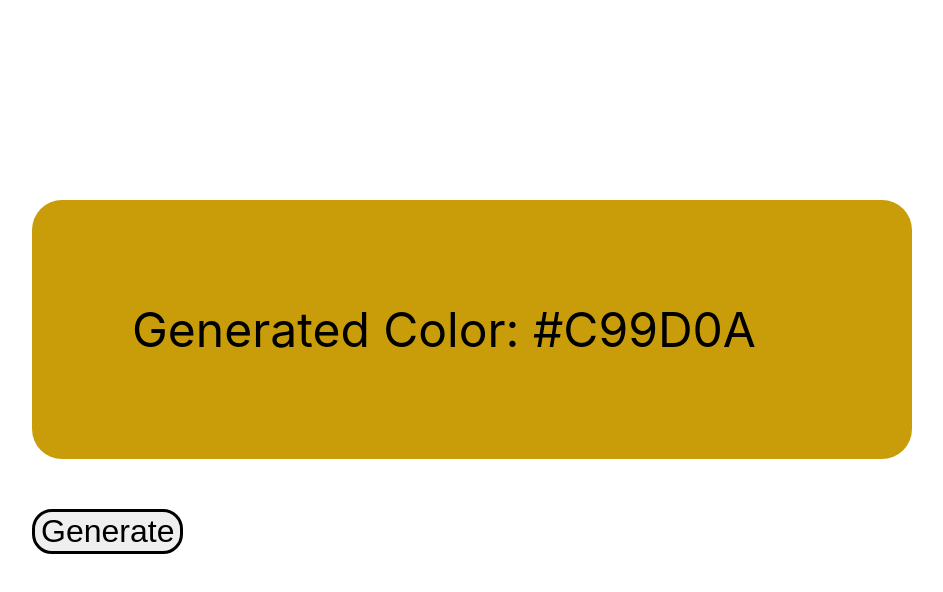
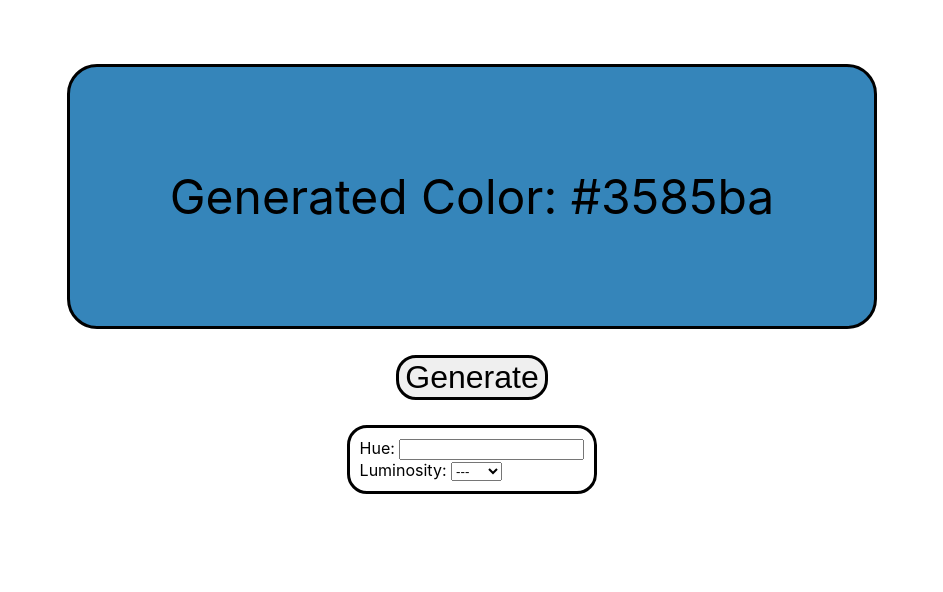
Before and after one commit to jae-kat/react-random-color-generator, a React (Create React App) app: page / in a window 1280 px wide. Shown: the top 592 px of the page, without its empty margins (168-1111 px from the left). Built offline with nearby package versions, Linux system fonts and the light colour scheme; the HTML template or start-up script is replaced by a standard one.

Commit message:
Add user input options, more css stying

```diff
--- a/package.json
+++ b/package.json
@@ -7,6 +7,7 @@
     "@emotion/styled": "^11.6.0",
     "@testing-library/jest-dom": "^5.16.1",
     "@testing-library/react": "^12.0.0",
+    "randomcolor": "^0.6.2",
     "react": "^17.0.2",
     "react-dom": "^17.0.2",
     "react-scripts": "5.0.0"
@@ -39,6 +40,7 @@
     "@babel/eslint-parser": "7.16.5",
     "@next/eslint-plugin-next": "12.0.7",
     "@types/node": "17.0.8",
+    "@types/randomcolor": "^0.5.6",
     "@types/react": "17.0.38",
     "@types/react-dom": "17.0.11",
     "@types/testing-library__jest-dom": "^5.14.2",
--- a/src/App.js
+++ b/src/App.js
@@ -1,40 +1,77 @@
 import styled from '@emotion/styled';
+import randomColor from 'randomcolor';
 import { useState } from 'react';
 
-const Container = styled.div`
-  margin: 200px;
+//css-in-js to style the page
+
+const Fragment = styled.div`
+  display: flex;
+  flex-flow: column;
+  align-items: center;
 `;
 const Div = styled.div`
   padding: 100px;
   font-size: 3em;
   border-radius: 30px;
+  border: 3px solid black;
+  margin-top: 5%;
+  transition-property: {backgroundColor};
+  transition-duration: 1s;
 `;
 const Button = styled.button`
   border-radius: 20px;
-  margin-top: 50px;
   font-size: 2em;
   border: 3px solid black;
+  margin: 2%;
+`;
+const Container = styled.div`
+  border: 3px solid black;
+  border-radius: 20px;
+  padding: 10px;
 `;
 
 export default function App() {
-  const [color, setColor] = useState('C99D0A');
+  const [backgroundColor, setBackgroundColor] = useState(randomColor());
+  const [hue, setHue] = useState('');
+  const [luminosity, setLuminosity] = useState('');
 
   return (
-    <Container>
+    <Fragment>
       <Div
         style={{
-          backgroundColor: '#' + color,
+          backgroundColor: backgroundColor,
         }}
       >
-        Generated Color: #{color}
+        Generated Color: {backgroundColor}
       </Div>
       <Button
         onClick={() =>
-          setColor(Math.floor(Math.random() * 16777215).toString(16))
+          setBackgroundColor(() =>
+            randomColor({ hue: hue, luminosity: luminosity }),
+          )
         }
       >
         Generate
       </Button>
-    </Container>
+      {/* ask for user input */}
+      <Container>
+        <label>
+          Hue:{' '}
+          <input onChange={(e) => setHue(e.currentTarget.value)} value={hue} />
+        </label>
+        <br />
+        <label>
+          Luminosity:{' '}
+          <select
+            onChange={(e) => setLuminosity(e.currentTarget.value)}
+            value={luminosity}
+          >
+            <option value="null">---</option>
+            <option value="light">Light</option>
+            <option value="dark">Dark</option>
+          </select>
+        </label>
+      </Container>
+    </Fragment>
   );
 }
```
Also changed, not shown: src/AskForInput.js (deleted, +0 -34 lines), 2 other files (tests, documents, lock files or other folders).
